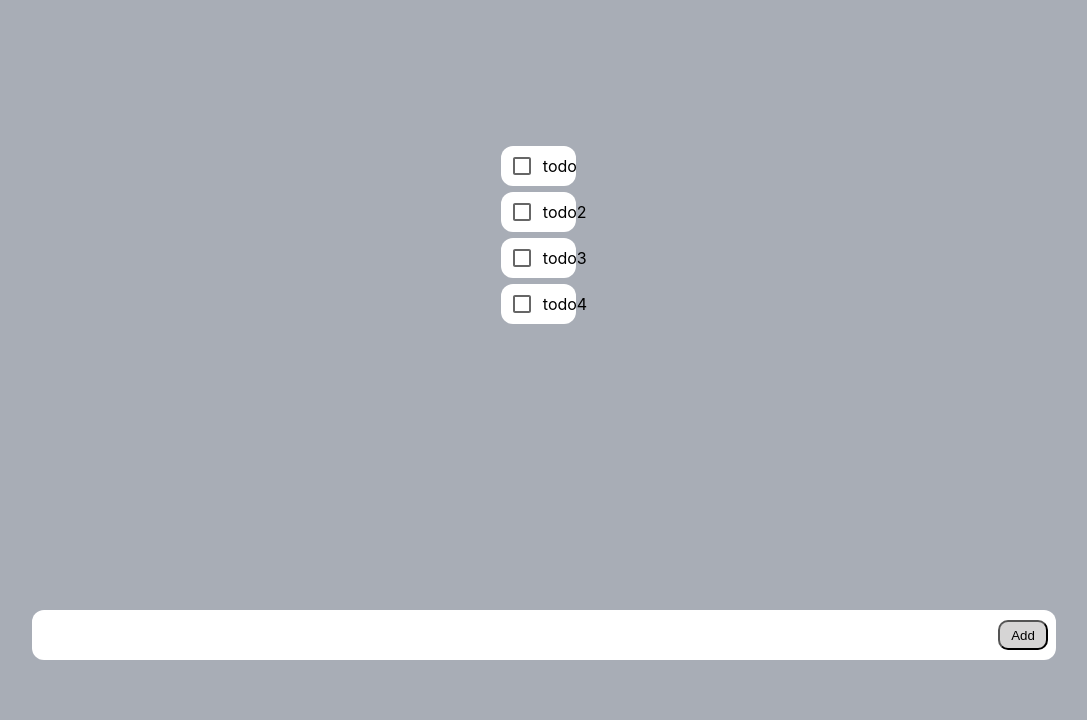
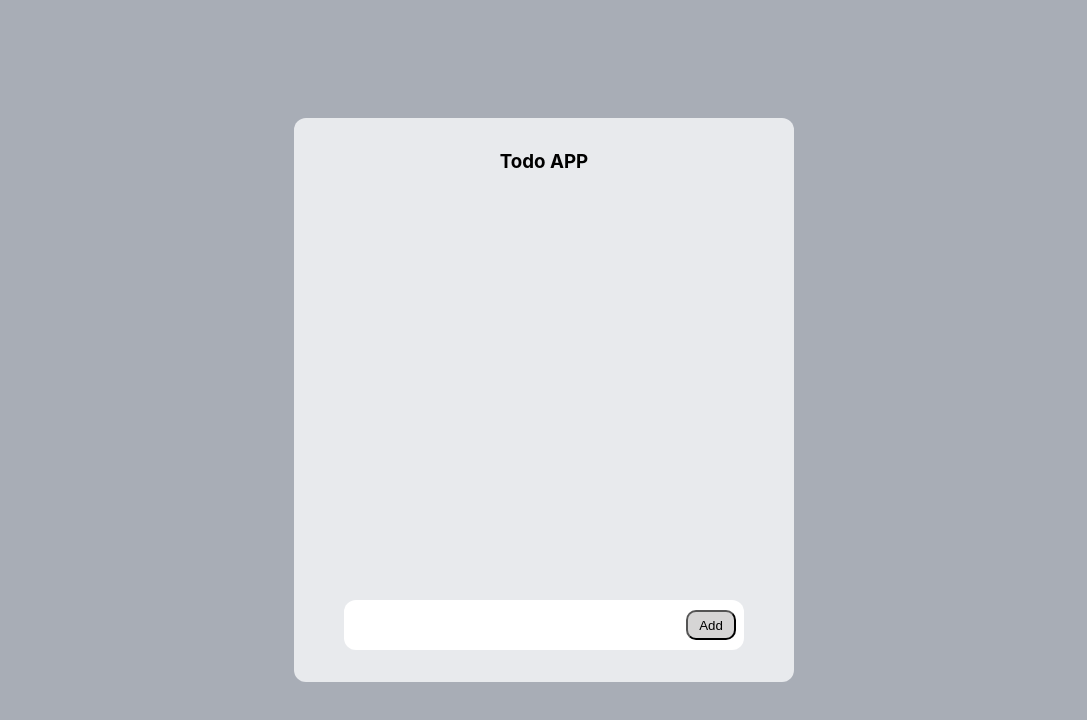
Before and after one commit to barisertakus/redux-todo-app, a React (Create React App) app: page / in a window 1280 px wide. Shown: the top 720 px of the page, without its empty margins (96-1183 px from the left). Built offline with nearby package versions, Linux system fonts and the light colour scheme.

Commit message:
App style updated.

```diff
--- a/src/App.css
+++ b/src/App.css
@@ -1,7 +1,30 @@
-.app{
+.app {
   height: 100vh;
   width: 100vw;
   background-color: rgb(168, 173, 182);
   display: grid;
   place-items: center;
 }
+
+.app__container {
+  height: 500px;
+  width: 500px;
+  display: flex;
+  flex-direction: column;
+  align-items: center;
+  background-color: rgb(232, 234, 237);
+  border-radius: 12px;
+  padding: 32px 0;
+}
+
+.app__container h3 {
+  margin-bottom: 10px;
+}
+
+.app__todo-container{
+  flex: 1;
+  width:  100%;
+  display: flex;
+  flex-direction: column;
+  align-items: center;
+}
--- a/src/App.js
+++ b/src/App.js
@@ -1,46 +1,24 @@
-import React from 'react';
-import './App.css';
-import Input from './components/Input';
-import TodoItem from './components/TodoItem';
-
-const todoList = [{
-  item: "todo",
-  done: false,
-  id: Date.now()
-},
-{
-  item: "todo2",
-  done: false,
-  id: Date.now()
-},
-{
-  item: "todo3",
-  done: false,
-  id: Date.now()
-},
-{
-  item: "todo4",
-  done: false,
-  id: Date.now()
-}]
+import React from "react";
+import { useSelector } from "react-redux";
+import "./App.css";
+import Input from "./components/Input";
+import TodoItem from "./components/TodoItem";
+import { selectTodoList } from "./features/todoSlice";
 
 function App() {
+  const todoList = useSelector(selectTodoList);
+
   return (
     <div className="app">
-      <div class="app__container">
-        <div class="app__todo--container">
-        {
-          todoList.map(item=>(
-            <TodoItem name={item.item}
-            done={item.done}
-            id={item.id}
-            />
-          ))
-
-        }
+      <div className="app__container">
+        <h3>Todo APP</h3>
+        <div className="app__todo-container">
+          {todoList.map((item, i) => (
+            <TodoItem key={i} name={item.item} done={item.done} id={item.id} />
+          ))}
         </div>
+        <Input />
       </div>
-      <Input />
     </div>
   );
 }
--- a/src/components/Input.js
+++ b/src/components/Input.js
@@ -2,23 +2,25 @@ import React, { useState } from "react";
 import { useDispatch } from "react-redux";
 import { saveTodo } from "../features/todoSlice";
 import "./Input.css";
+
 function Input() {
   const [input, setInput] = useState("");
   const dispatch = useDispatch();
 
   const addTodo = () => {
-    console.log("Adding " + input)
-
-    dispatch(saveTodo({
-      item: input,
-      done: false,
-      id: Date.now()
-    }))
+    dispatch(
+      saveTodo({
+        item: input,
+        done: false,
+        id: Date.now(),
+      })
+    );
+    setInput("");
   };
 
-  const handleChange = (e) =>{
+  const handleChange = (e) => {
     setInput(e.target.value);
-  }
+  };
 
   return (
     <div className="input">
```
